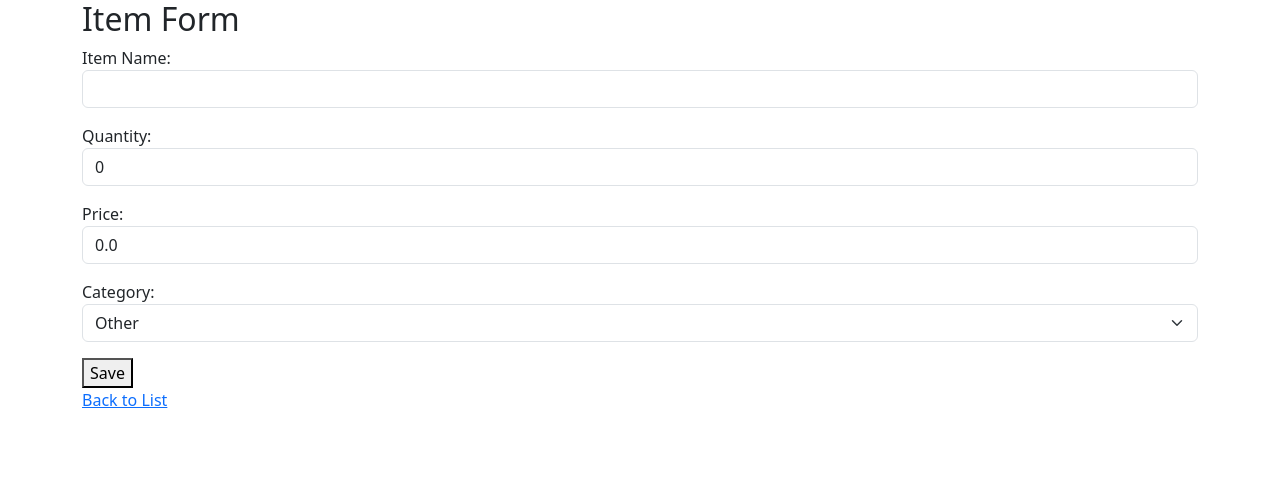
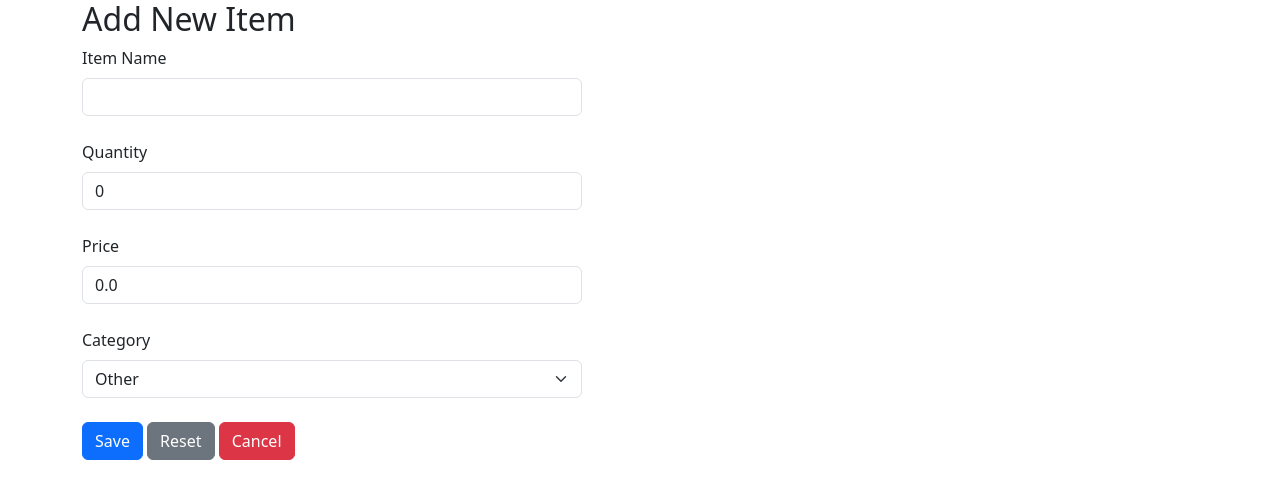
Before and after one commit to Kuscko/supplysage, a Django app: page /items/create/ in a window 1280 px wide. Shown: the top 499 px of the page. Run offline with Django 5.2, Linux system fonts and the light colour scheme; the visitor is signed in with stand-in values (Sample User, id 1).

Commit message:
Updated the item form to be more streamlined, looks nice and more control for the user.

```diff
--- a/supplysage/inventory/templates/inventory/item_form.html
+++ b/supplysage/inventory/templates/inventory/item_form.html
@@ -6,11 +6,20 @@
 
 {% block content %}
 <!-- Create New Item Form -->
-<h2>Item Form</h2>
-<form method="post">
+<h2>{{ item.name|default:"Add New Item" }}</h2>
+<form method="post" class="needs-validation" novalidate style="max-width: 500px;">
     {% csrf_token %}
-    {{ form.as_p }}
-    <button type="submit">Save</button>
+    {% for field in form %}
+        <div class="mb-4">
+            <label for="{{ field.id_for_label }}" class="form-label">{{ field.label }}</label>
+            {{ field }}
+            {% if field.errors %}
+                <div class="text-danger small">{{ field.errors|striptags }}</div>
+            {% endif %}
+        </div>
+    {% endfor %}
+    <button type="submit" class="btn btn-primary">Save</button>
+    <button type="reset" class="btn btn-secondary">Reset</button>
+    <button type="button" class="btn btn-danger" onclick="window.history.back();">Cancel</button>
 </form>
-<a href="{% url 'item_list' %}">Back to List</a>
 {% endblock content %}
```
